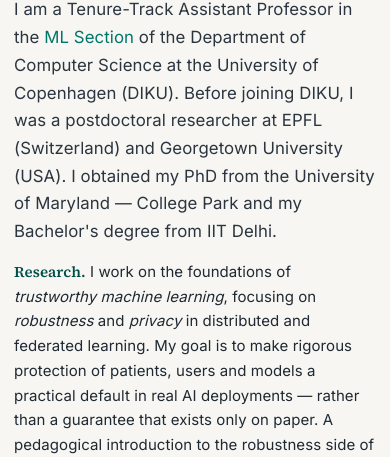
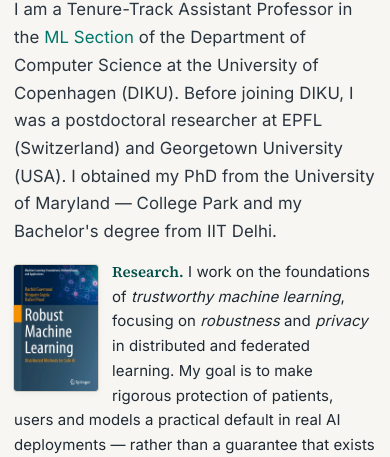
Before and after one commit to nirupam115/nirupam115.github.io, a plain HTML site: page index.html in a window 390 px wide. Shown: the part 597-1054 px from the top of the page. Drawn offline with Linux system fonts and the light colour scheme.

Commit message:
Add book cover thumbnail to homepage; tidy mobile theme toggle
- Linked thumbnail of the Robust Machine Learning cover, floated left of
  the Research paragraph (contained so Teaching never wraps around it).
- On screens without side margins, the light/dark toggle scrolls with
  the page instead of floating over text.

Co-Authored-By: Claude Opus 5.5 <noreply@anthropic.com>

```diff
--- a/index.html
+++ b/index.html
@@ -68,7 +68,12 @@
           and my Bachelor's degree from IIT Delhi.
         </p>
 
-        <p>
+        <p class="with-book">
+          <a class="book-cover" href="https://link.springer.com/book/10.1007/978-981-97-0688-4" target="_blank"
+             title="Robust Machine Learning: Distributed Methods for Safe AI (Springer, 2024)">
+            <img src="book_cover.jpg" width="360" height="541"
+                 alt="Cover of the book Robust Machine Learning: Distributed Methods for Safe AI, by Rachid Guerraoui, Nirupam Gupta and Rafael Pinot (Springer)">
+          </a>
           <span class="label">Research.</span>
           I work on the foundations of <em>trustworthy machine learning</em>, focusing on
           <em>robustness</em> and <em>privacy</em> in distributed and federated learning. My goal
--- a/style.css
+++ b/style.css
@@ -661,3 +661,34 @@ body { position: relative; }
   body::after  { right: 0; transform: scaleX(-1); }  /* mirrored on the right */
 }
 @media print { body::before, body::after { display: none; } }
+
+/* ---------- Book cover thumbnail (homepage, Research paragraph) ---------- */
+/* the paragraph contains the floated cover, so the next paragraph never wraps around it */
+.with-book { display: flow-root; }
+.book-cover {
+  float: left;
+  width: 104px;
+  margin: 5px 20px 10px 0;
+  border-radius: 3px;
+  box-shadow: 0 2px 8px var(--shadow), 0 0 0 1px var(--rule);
+  transition: transform 0.2s, box-shadow 0.2s;
+}
+.book-cover img {
+  display: block;
+  width: 100%;
+  height: auto;
+  border-radius: 3px;
+}
+.book-cover:hover {
+  transform: translateY(-2px) rotate(1deg);
+  box-shadow: 0 6px 16px var(--shadow), 0 0 0 1px var(--accent);
+}
+@media (max-width: 480px) {
+  .book-cover { width: 84px; margin-right: 14px; }
+}
+
+/* On screens without side margins, let the theme button scroll away with the page
+   instead of floating over the text. */
+@media (max-width: 1240px) {
+  .theme-toggle { position: absolute; }
+}
```
Also changed, not shown: book_cover.jpg (added).
